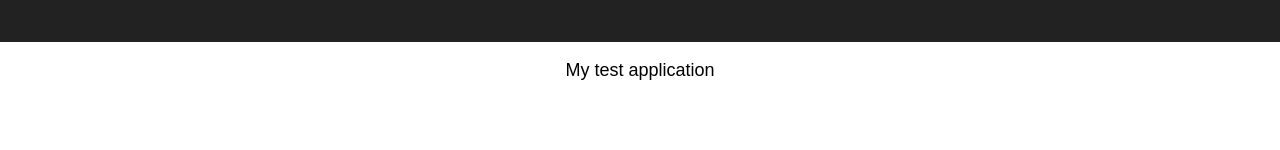
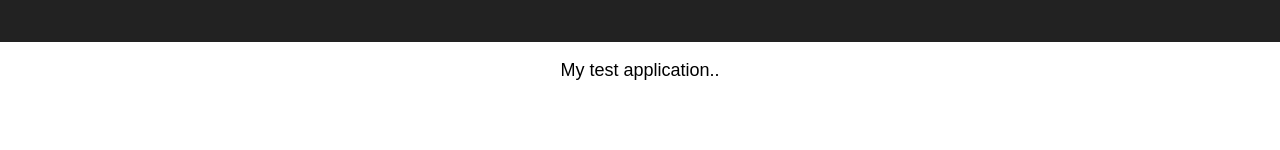
Before and after one commit to miikkaRoine/my-app, a React (Create React App) app: page / in a window 1280 px wide. Shown: the part 148-298 px from the top of the page. Built offline with nearby package versions, Linux system fonts and the light colour scheme.

Commit message:
content up

```diff
--- a/src/App.js
+++ b/src/App.js
@@ -11,7 +11,7 @@ class App extends Component {
           <h2>Welcome to React</h2>
         </div>
         <p className="App-intro">
-          My test application
+          My test application..
         </p>
       </div>
     );
```
